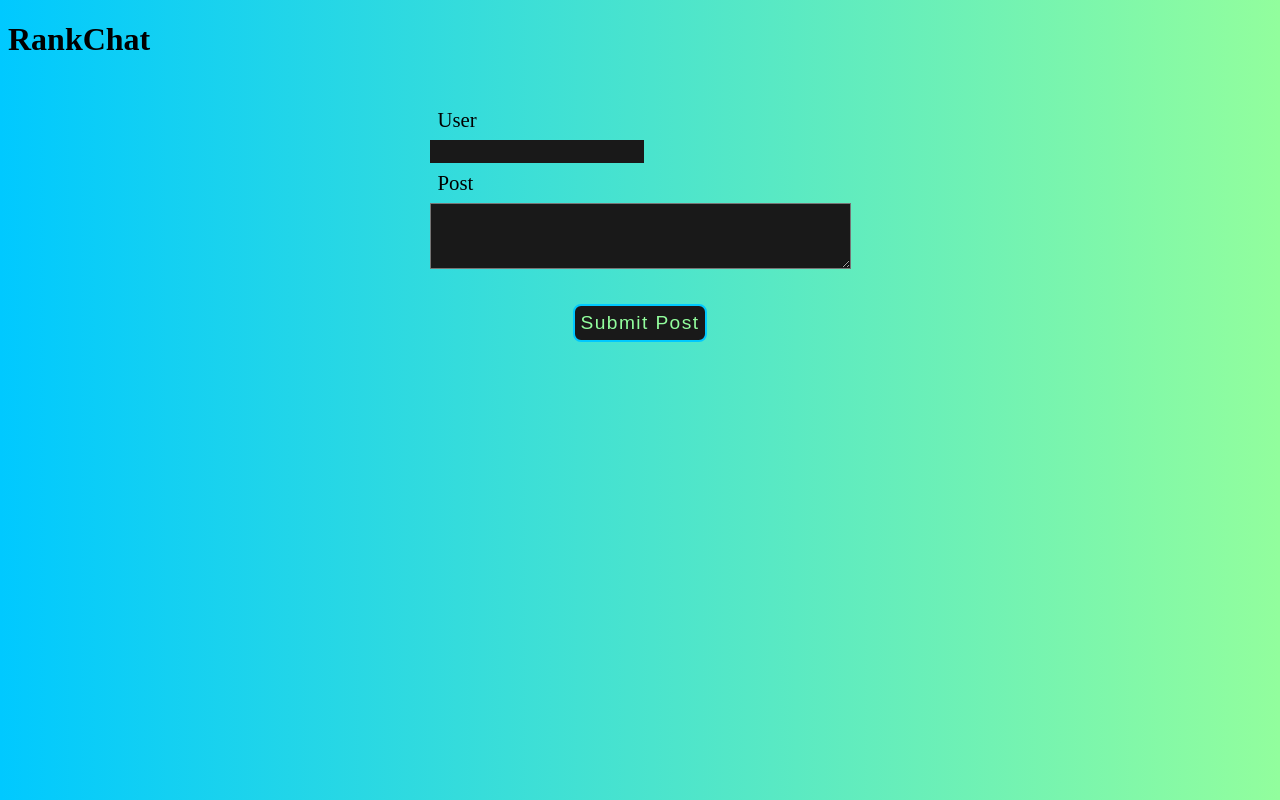
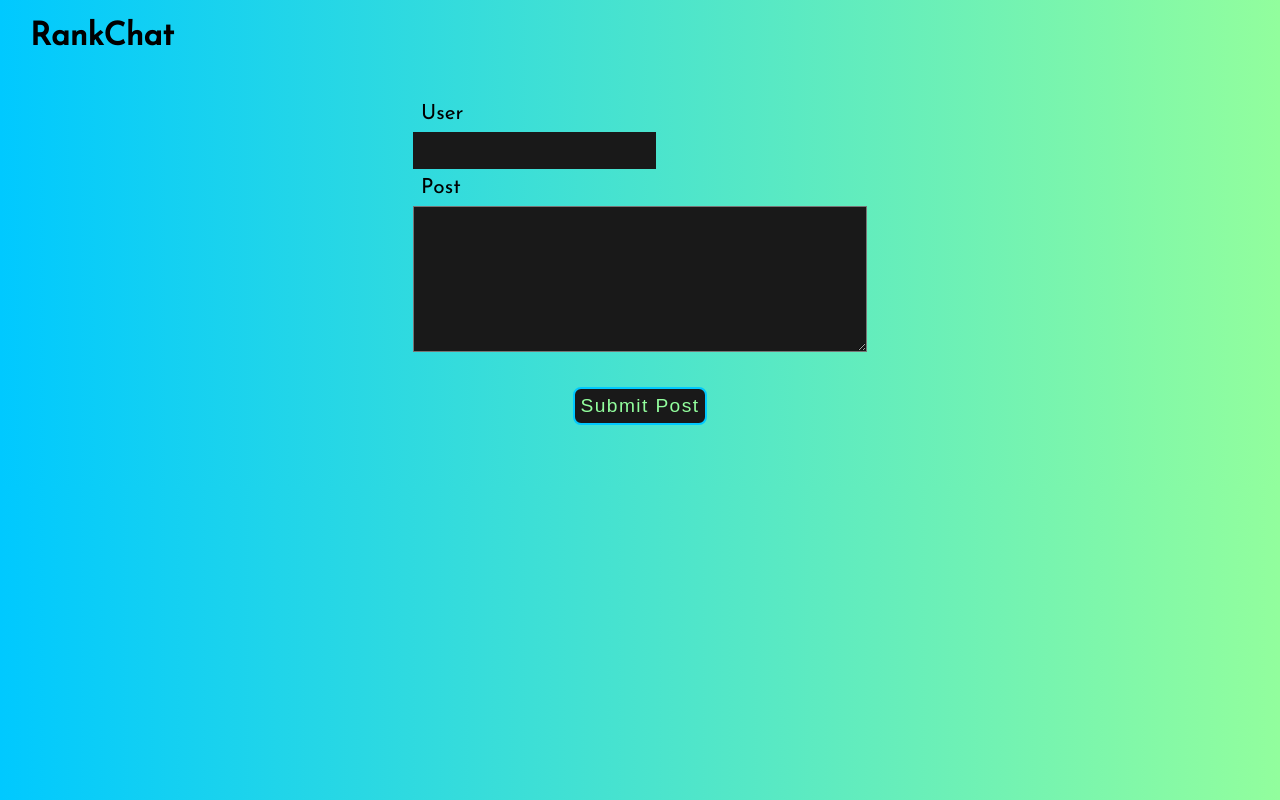
Before and after one commit to sitgofour/PoetPost, a plain HTML site: page client/index.html in a window 1280 px wide. Drawn offline with Linux system fonts and the light colour scheme; no server answers.

Commit message:
font changes, form effects

```diff
--- a/client/index.css
+++ b/client/index.css
@@ -1,5 +1,13 @@
 body {
+    width: 100%;
+    margin: 0;
+    padding: 0;
     background: linear-gradient(90deg, #00c9ff 0%, #92FE9D 100%);;
+    font-family: 'Josefin Sans', sans-serif;
+}
+
+.home-title {
+    margin: 5px 0 0 30px;
 }
 
 .post-form-wrapper {
@@ -34,11 +42,17 @@ body {
     background: rgb(25, 25, 25);
     color: #92FE9D;
     border: none;
+    padding: 8px;
+    font-size: 1.4rem;
+    font-family: 'Josefin Sans', sans-serif;
 }
 
 .post-form textarea {
     background: rgb(25, 25, 25);
     color: #92FE9D;
+    padding: 15px;
+    font-family: 'Josefin Sans', sans-serif;
+    font-size: 1.2rem;
 }
 
 .form-submit {
@@ -50,6 +64,19 @@ body {
     border-radius: 8px;
     letter-spacing: 1.4px;
     margin-top: 15px;
+    text-decoration: none;
+}
+
+.form-submit:hover {
+    background: rgba(25, 25, 25, .6);
+    border: 4px solid #92FE9D;
+    border-radius: 15px;
+    transition-duration: .4s;
+}
+
+.form-submit:active {
+    transform: scale(1.2);
+    transition-duration: .2s;
 }
 
 .posts-wrapper {
--- a/client/index.html
+++ b/client/index.html
@@ -1,6 +1,7 @@
 <!DOCTYPE html>
 <html lang="en">
 <head>
+    <link href="https://fonts.googleapis.com/css?family=Josefin+Sans&display=swap" rel="stylesheet">
     <link rel="stylesheet" href="index.css">
     <meta charset="UTF-8">
     <meta name="viewport" content="width=device-width, initial-scale=1.0">
@@ -16,7 +17,7 @@
                 <label for="username">User</label>
                 <input type="text" name="username">
                 <label for="post">Post</label>
-                <textarea form="post-form" rows="4" cols="50" name="post"></textarea>
+                <textarea form="post-form" rows="6" cols="40" name="post"></textarea>
             </div>
             <div>
                 <button type="submit" class="form-submit">Submit Post</button>
```
